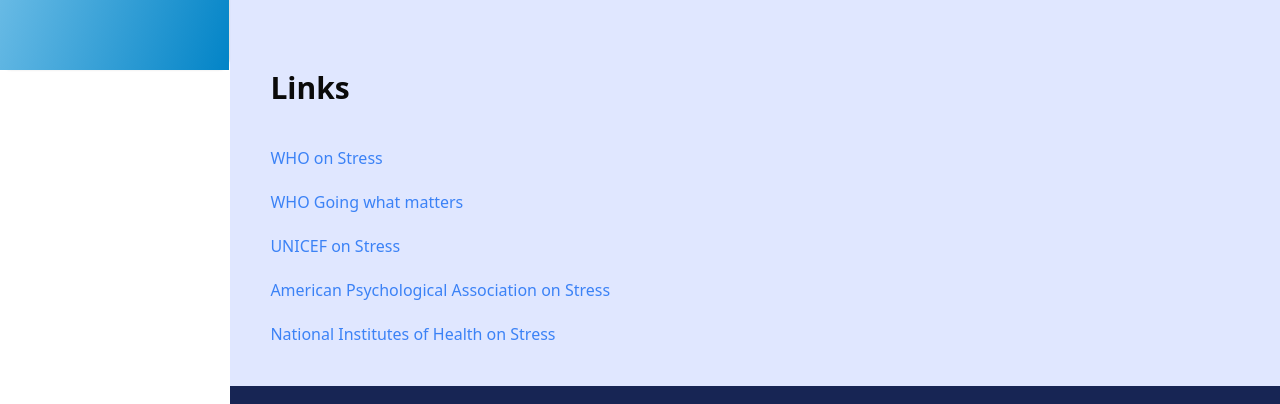
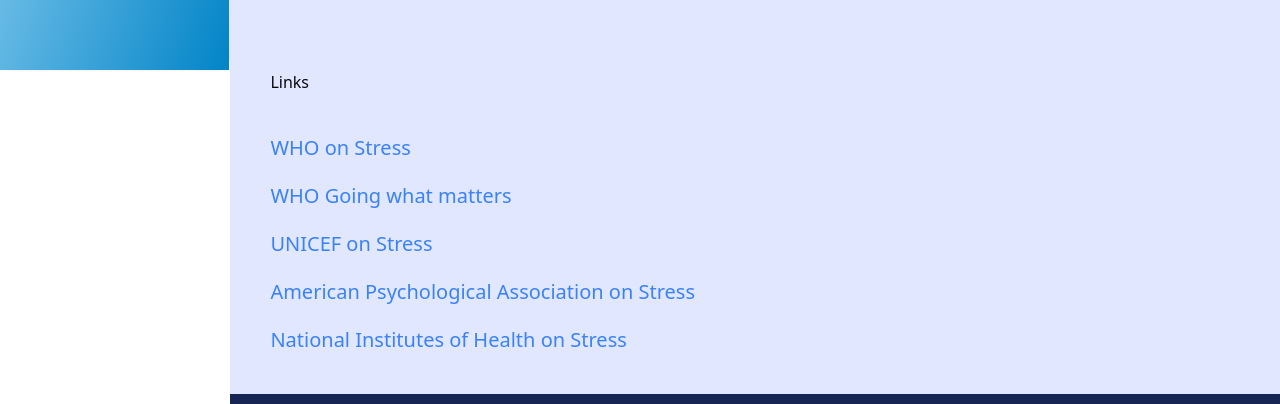
Before and after one commit to Jsamlu/stressF, a React (Vite) app: page /resources in a window 1280 px wide. Shown: the part 730-1134 px from the top of the page. Built offline with nearby package versions, Linux system fonts and the light colour scheme.

Commit message:
resources

```diff
--- a/src/Components/Header.jsx
+++ b/src/Components/Header.jsx
@@ -24,7 +24,7 @@
         <div className="flex flex-col text-center">
           {navlinks.map((navlink)=>{
             return<>
-            <Link to={navlink.href} className="underline underline-offset-0 decoration-transparent hover:decoration-blue-500 hover:underline-offset-[10px] hover:text-blue-500 text-white  hover:bg-gradient-to-br from-sky-200 to-sky-300 p-5 hover:scale-105 transition-all duration-150 rounded-xl">{navlink.label}</Link>
+            <Link to={navlink.href} className="underline underline-offset-0 decoration-transparent hover:decoration-blue-500 hover:underline-offset-[15px] hover:text-blue-500 text-white  hover:bg-gradient-to-br from-sky-200 to-sky-300 p-5 hover:scale-105 transition-all duration-150 rounded-xl">{navlink.label}</Link>
             {/* <hr className="border-0 h-[1px] bg-indigo-500"></hr> */}
             </>
           })}
--- a/src/Components/Resources/Resources.jsx
+++ b/src/Components/Resources/Resources.jsx
@@ -70,13 +70,13 @@
         </div>
       </div>
       <div>
-      <p className="ml-10 md:text-3xl text-xl font-bold">Links</p>
+      <p className="ml-10">Links</p>
       <div className="grid gap-y-5 m-10">
-        <a className="text-blue-500 hover:text-blue-700" href="https://www.who.int/news-room/questions-and-answers/item/stress">WHO on Stress</a>
-        <a className="text-blue-500 hover:text-blue-700" href="https://www.who.int/publications/i/item/9789240003927">WHO Going what matters</a>
-        <a className="text-blue-500 hover:text-blue-700" href="https://www.unicef.org/parenting/mental-health/what-is-stress">UNICEF on Stress</a>
-        <a className="text-blue-500 hover:text-blue-700" href="https://www.apa.org/topics/stress">American Psychological Association on Stress</a>
-        <a className="text-blue-500 hover:text-blue-700" href="https://www.ncbi.nlm.nih.gov/pmc/articles/PMC2568977/">National Institutes of Health on Stress</a>
+        <a className="text-blue-500 hover:text-blue-700 md:text-xl text-lg font-thin transition-all duration-500 underline-offset-0 decoration-transparent hover:decoration-blue-700 underline hover:underline-offset-[10px]" href="https://www.who.int/news-room/questions-and-answers/item/stress">WHO on Stress</a>
+        <a className="text-blue-500 hover:text-blue-700 md:text-xl text-lg font-thin transition-all duration-500 underline-offset-0 decoration-transparent hover:decoration-blue-700 underline hover:underline-offset-[10px]" href="https://www.who.int/publications/i/item/9789240003927">WHO Going what matters</a>
+        <a className="text-blue-500 hover:text-blue-700 md:text-xl text-lg font-thin transition-all duration-500 underline-offset-0 decoration-transparent hover:decoration-blue-700 underline hover:underline-offset-[10px]" href="https://www.unicef.org/parenting/mental-health/what-is-stress">UNICEF on Stress</a>
+        <a className="text-blue-500 hover:text-blue-700 md:text-xl text-lg font-thin transition-all duration-500 underline-offset-0 decoration-transparent hover:decoration-blue-700 underline hover:underline-offset-[10px]" href="https://www.apa.org/topics/stress">American Psychological Association on Stress</a>
+        <a className="text-blue-500 hover:text-blue-700 md:text-xl text-lg font-thin transition-all duration-500 underline-offset-0 decoration-transparent hover:decoration-blue-700 underline hover:underline-offset-[10px]" href="https://www.ncbi.nlm.nih.gov/pmc/articles/PMC2568977/">National Institutes of Health on Stress</a>
       </div>
 
       </div>
```
